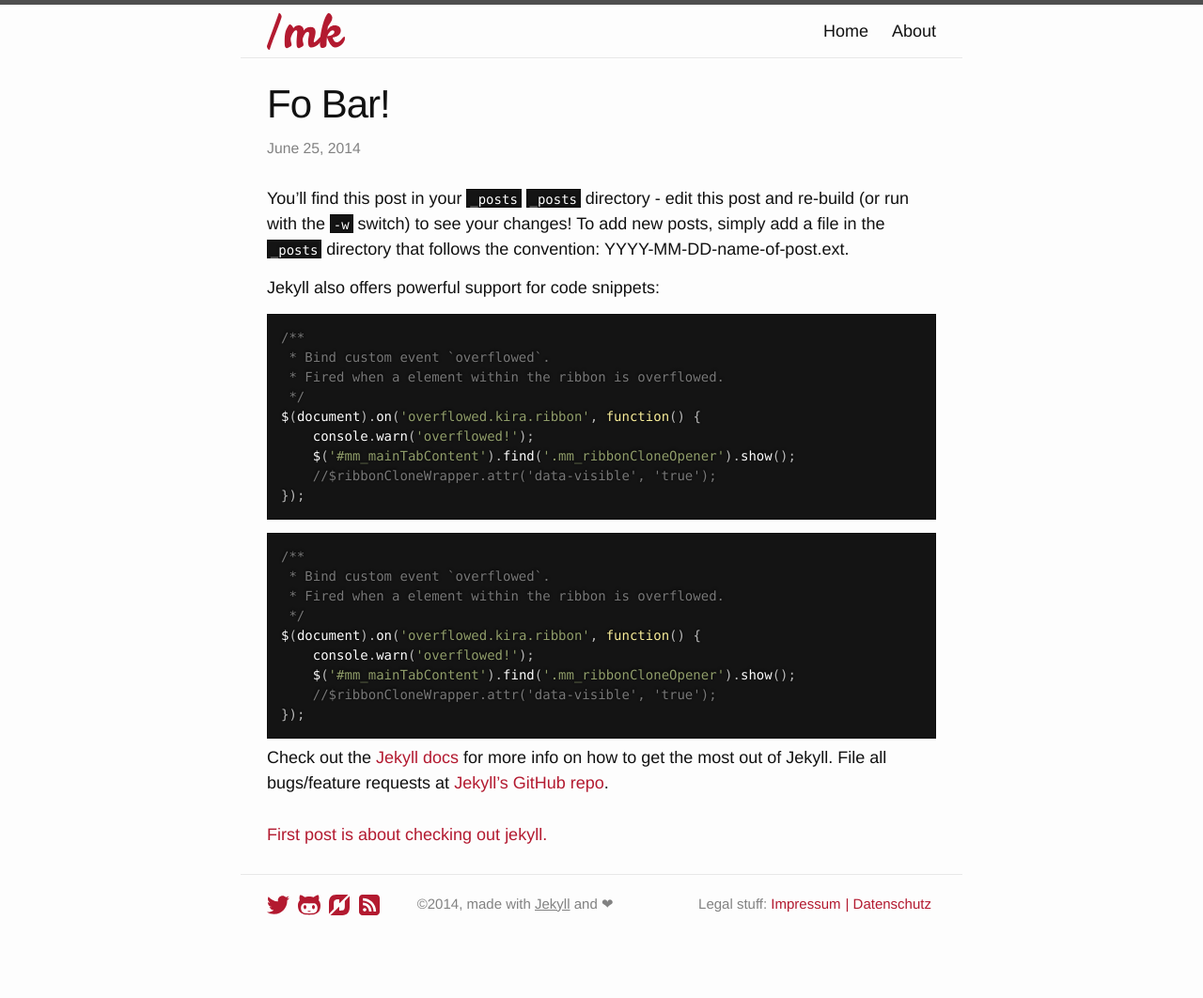
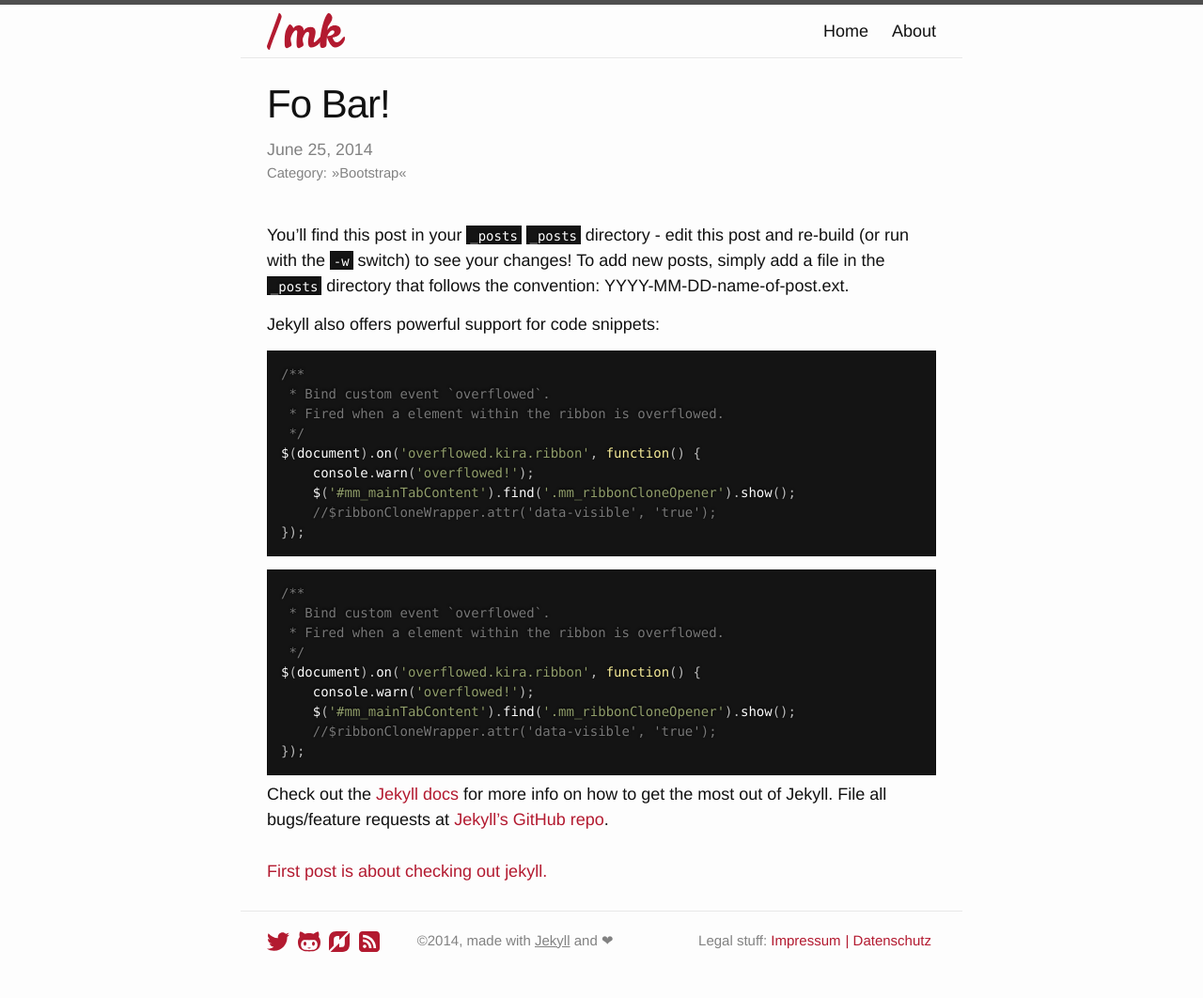
Before and after one commit to mischah/michael-kuehnel.de, a Jekyll site: the page built from _posts/2014-06-25-foo-bar.md, in a window 1280 px wide. Shown: the whole page at 94% size. Built offline with Jekyll 4.4.1, drawn with Linux system fonts in a browser that asks for light colours; before the commit the page ends 1023 px from its top, so only the background shows below that.

Commit message:
Render category above post content #seo

```diff
--- a/_layouts/post.html
+++ b/_layouts/post.html
@@ -5,9 +5,17 @@ layout: default
 
   <header class="post-header">
     <h1 class="post-title">{{ page.title }}</h1>
-    <p class="post-meta">
-    	{{ page.date | date: "%B %-d, %Y" }}{% if page.author %} – {{ page.author }}{% endif %}{% if page.meta %} • {{ page.meta }}{% endif %}
-    </p>
+    	<p class="post-meta post-date">
+	    	{{ page.date | date: "%B %-d, %Y" }}{% if page.author %} – {{ page.author }}{% endif %}
+	    </p>
+	    <div class="float-container">
+	    	<p class="float-left post-meta">
+	    	Category:
+	    	</p>
+	    	<h2 class="post-meta">
+	    		{% if page.categories %} »{{ page.categories }}«{% endif %}
+	    	</h2>
+	    </div>
 
   </header>
 
--- a/_sass/_layout.scss
+++ b/_sass/_layout.scss
@@ -250,9 +250,18 @@ body {
 }
 
 .post-meta {
-	font-size: $small-font-size;
+	font-size: $small-font-size - 1;
 	color: $grey-color;
+	&.post-date { font-size: $small-font-size + 2 ; }
+	&.float-left {
+		margin-right: 5px;
+	}
 }
+p.post-meta {
+	margin-bottom: 0;
+}
+
+
 
 .post-link {
 	display: block;
```
